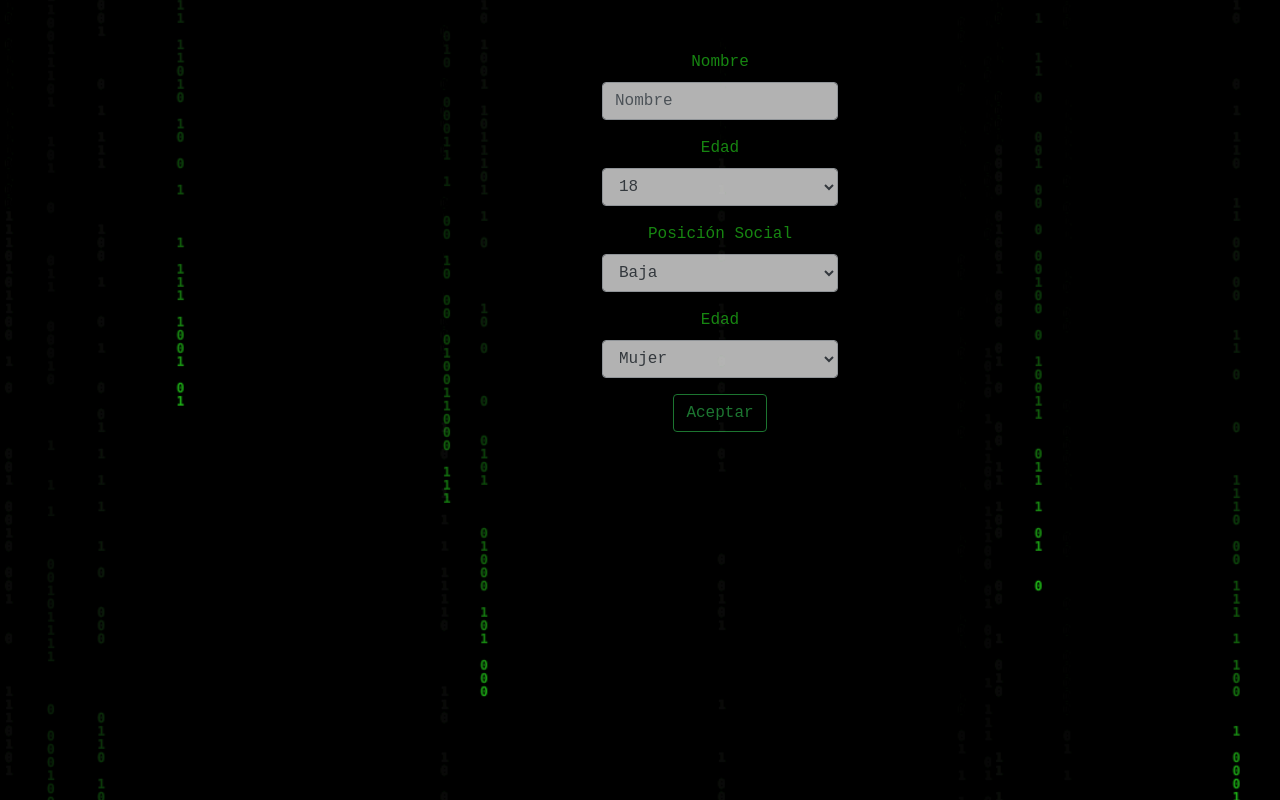
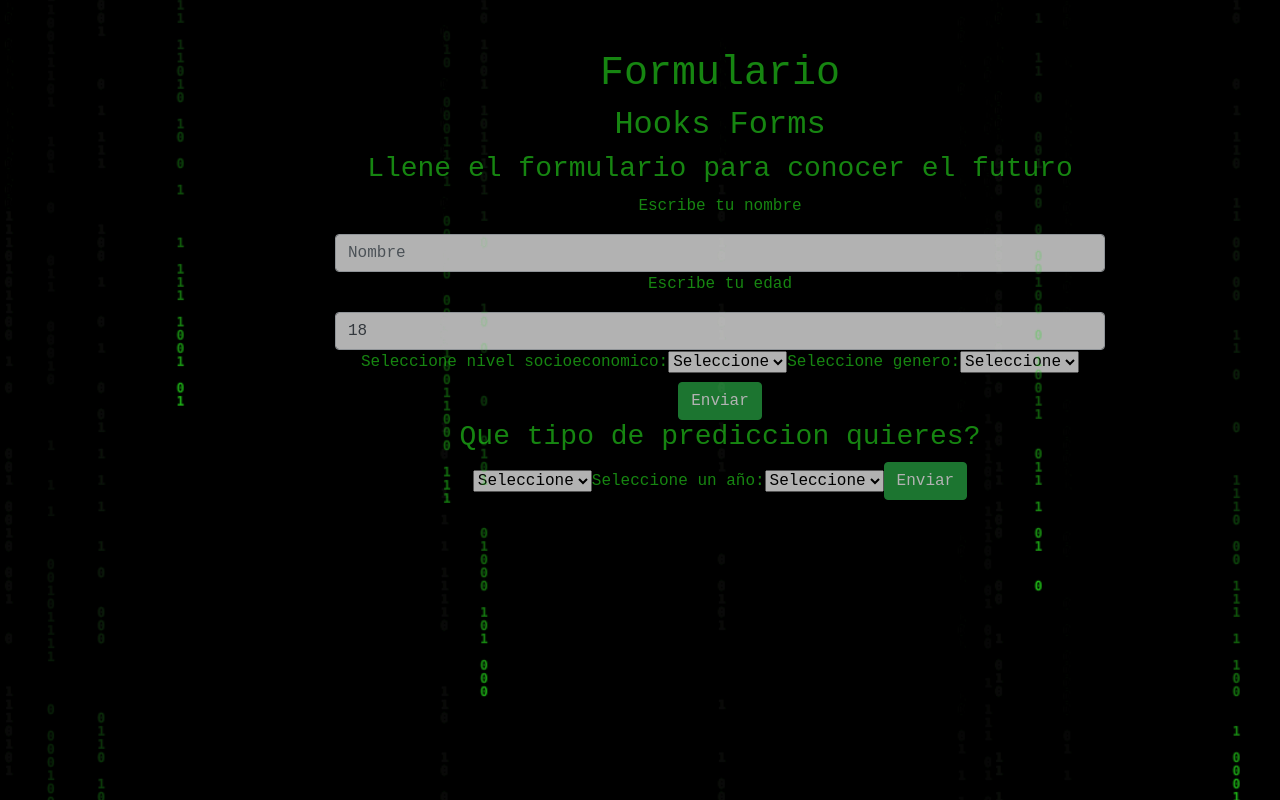
Before and after one commit to OscarCanongo/prediccionesMui, a React (Create React App) app in the folder frontend/: page / in a window 1280 px wide. Built offline with nearby package versions, Linux system fonts and the light colour scheme; no server answers.

Commit message:
Hooks
Co-Authored-By: Alkiva <fernanda22mr@gmail.com>

```diff
--- a/frontend/package.json
+++ b/frontend/package.json
@@ -15,6 +15,7 @@
     "react-bootstrap": "^1.4.0",
     "react-csv-downloader": "^2.2.0",
     "react-dom": "^17.0.1",
+    "react-hook-form": "^6.12.1",
     "react-js-table-with-csv-dl": "^0.9.7",
     "react-matrix-parallax": "^2.1.5",
     "react-router-dom": "^5.2.0",
--- a/frontend/src/components/Admin/Login.js
+++ b/frontend/src/components/Admin/Login.js
@@ -140,7 +140,7 @@ const Login = (props) => {
             type="submit"
             fullWidth
             variant="contained"
-            color="primary"
+            color="success"
             className={classes.submit}
           >
             Iniciar Sesión
--- a/frontend/src/components/Prediccion/Prediccion.js
+++ b/frontend/src/components/Prediccion/Prediccion.js
@@ -1,14 +1,51 @@
-import React, {useState, useEffect} from 'react';
+import React, {useState, useEffect, Fragment} from 'react';
 import './Prediccion.css';
 import Terminal from 'terminal-in-react';
 import clienteAxios from '../../config/axios';
 import {Button, Form, Container, Row } from 'react-bootstrap';
 import { green, lightGreen} from '@material-ui/core/colors';
+import { useForm } from 'react-hook-form'
+
 
 import 'bootstrap/dist/css/bootstrap.min.css';
 const Prediccion = () => {
 
+  //Datos
   const[data, setData] = useState([]);
+
+  //usuarios
+  const [usuario, setUsuario] = useState({
+        nombre: '',
+        edad: 18,
+        posicion: 0,
+        genero: 0
+    });
+
+  //Prediccion
+  const [prediccion, setPrediccion] = useState({
+        year: 0,
+        location: ''
+    });
+
+    //Extraer de de usuario
+    const {nombre, edad, posicion, genero} = usuario;
+
+    //Extraer de de prediccion
+    const {year, location} = usuario;
+
+    const onChange = (e) =>{
+      setUsuario({
+          ...usuario,
+          [e.target.name] : e.target.value
+      })
+    };
+
+    const onChange1 = (e) =>{
+      setPrediccion({
+          ...prediccion,
+          [e.target.name] : e.target.value
+      })
+    };
 
     useEffect(() => {
         const getPrediccion = async () => {
@@ -25,6 +62,21 @@ const Prediccion = () => {
         // eslint-disable-next-line
     }, []);
 
+    const {register, errors, handleSubmit} = useForm();
+
+    //Cuando el usuaro quiere iniciar sesion
+    const onSubmit = e => {
+      e.preventDefault();
+
+      console.log({usuario});
+    }
+
+    const onSubmit1 = e => {
+      e.preventDefault();
+
+      console.log({prediccion});
+    }
+
     return (
       <>
       <div
@@ -40,68 +92,93 @@ const Prediccion = () => {
       <Row>
       <div>{data}</div>
       </Row>
-      <Row className="justify-content-center">
-        <Form id="form">
-        <Form.Group className="w3">
-            <Form.Label>Nombre</Form.Label>
-            <Form.Control placeholder="Nombre" />
-          </Form.Group>
-          <Form.Group controlId="exampleForm.ControlSelect1">
-            <Form.Label>Edad</Form.Label>
-            <Form.Control as="select">
-              <option>18</option>
-              <option>19</option>
-              <option>20</option>
-              <option>21</option>
-              <option>22</option>
-              <option>23</option>
-              <option>24</option>
-              <option>25</option>
-              <option>26</option>
-              <option>27</option>
-              <option>28</option>
-              <option>29</option>
-              <option>30</option>
-              <option>31</option>
-              <option>32</option>
-              <option>33</option>
-              <option>34</option>
-              <option>35</option>
-              <option>36</option>
-              <option>37</option>
-              <option>38</option>
-              <option>39</option>
-              <option>40</option>
-              <option>41</option>
-              <option>42</option>
-              <option>43</option>
-              <option>44</option>
-              <option>45</option>
-              <option>46</option>
-              <option>47</option>
-              <option>48</option>
-              <option>49</option>
-              <option>50</option>
-            </Form.Control>
-          </Form.Group>
-          <Form.Group>
-            <Form.Label>Posición Social</Form.Label>
-            <Form.Control as="select">
-              <option>Baja</option>
-              <option>Media</option>
-              <option>Alta</option>
-            </Form.Control>
-          </Form.Group>
-          <Form.Group controlId="exampleForm.ControlSelect1" >
-            <Form.Label>Edad</Form.Label>
-            <Form.Control as="select">
-              <option>Mujer</option>
-              <option>Hombre</option>
-            </Form.Control>
-          </Form.Group>
-          <Button variant="outline-success">Aceptar</Button>
-        </Form>
-      </Row>
+    <h1>Formulario</h1>
+
+    <h2>Hooks Forms</h2>
+     <form onSubmit={onSubmit}>
+     <h3>Llene el formulario para conocer el futuro</h3>
+     <p>Escribe tu nombre</p>
+         <input
+             placeholder="Nombre"
+             className="form-control sm-4"
+             id="nombre"
+             name="nombre"
+             ref={register({
+                 required: {
+                     value: true,
+                     message: 'Nombre es requerido'
+                     },
+                 maxLength: {
+                     value: 5,
+                     message: 'No más de 5 carácteres!'
+                     },
+                 minLength: {
+                     value: 2,
+                     message: 'Mínimo 2 carácteres'
+                     }
+             })}
+             value = {nombre}
+             onChange = {onChange}
+         ></input>
+         <p>Escribe tu edad</p>
+         <input
+             placeholder="Edad"
+             className="form-control sm-4"
+             type="number"
+             id="edad"
+             name="edad"
+             ref={register({
+                 required: {
+                     value: true,
+                     message: 'Nombre es requerido'
+                     },
+                 maxLength: {
+                     value: 5,
+                     message: 'No más de 5 carácteres!'
+                     },
+                 minLength: {
+                     value: 2,
+                     message: 'Mínimo 2 carácteres'
+                     }
+             })}
+             value = {edad}
+             onChange = {onChange}
+         ></input>
+        <label for="posicion">Seleccione nivel socioeconomico:</label>
+            <select id="posicion" name="posicion" onChange={onChange} value={posicion}>
+                <option value="">Seleccione</option>
+                <option value="1">Bajo</option>
+                <option value="2">Medio</option>
+                <option value="3">Alto</option>
+             </select>
+             <label for="genero">Seleccione genero:</label>
+                 <select id="genero" name="genero" onChange={onChange} value={genero}>
+                     <option value="">Seleccione</option>
+                     <option value="1">Hombre</option>
+                     <option value="2">Mujer</option>
+                  </select>
+         <button  type="submit" className="btn btn-success">
+             Enviar
+         </button>
+     </form>
+     <form onSubmit={onSubmit1}>
+     <h3>Que tipo de prediccion quieres?</h3>
+                 <select id="location" name="location" onChange={onChange1} value={location}>
+                     <option value="">Seleccione</option>
+                     <option value="Mexico">Mexico</option>
+                     <option value="Mundo">Mundo</option>
+                  </select>
+                  <label for="year">Seleccione un año:</label>
+                  <select id="year" name="year" onChange={onChange1} value={year}>
+                      <option value="">Seleccione</option>
+                      <option value="2030">2030</option>
+                      <option value="2040">2040</option>
+                   </select>
+         <button  type="submit" className="btn btn-success">
+             Enviar
+         </button>
+     </form>
+
 </Container>
       </div>
       </>
```
Also changed, not shown: 1 other file (tests, documents, lock files or other folders).
